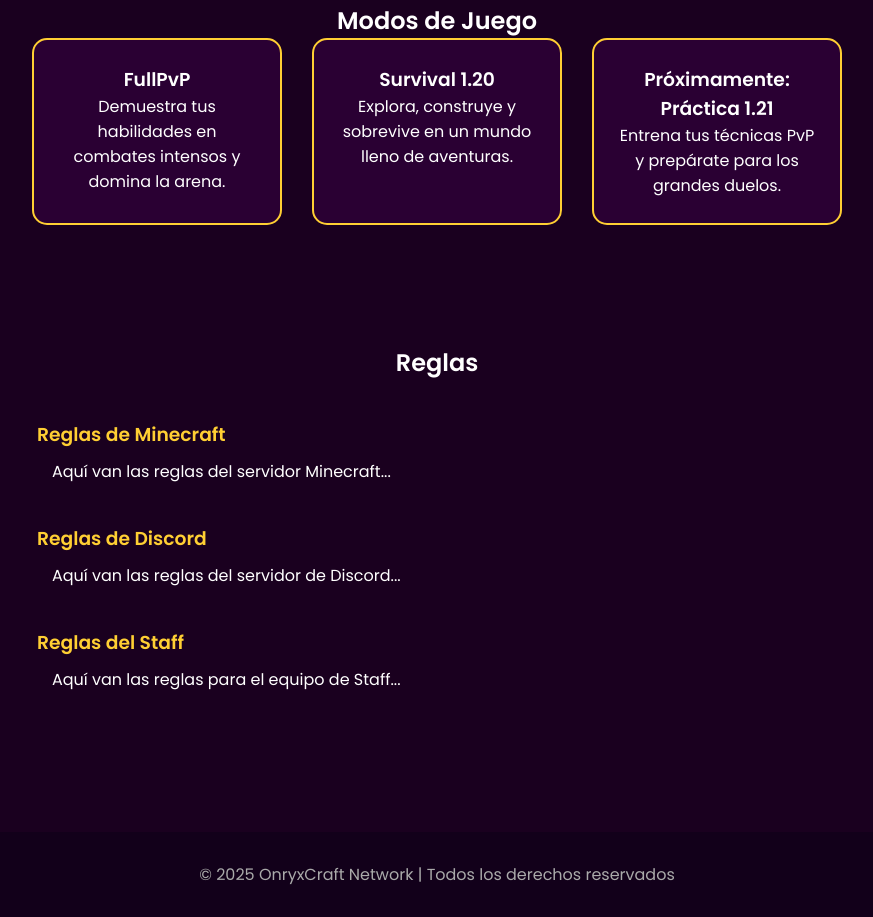
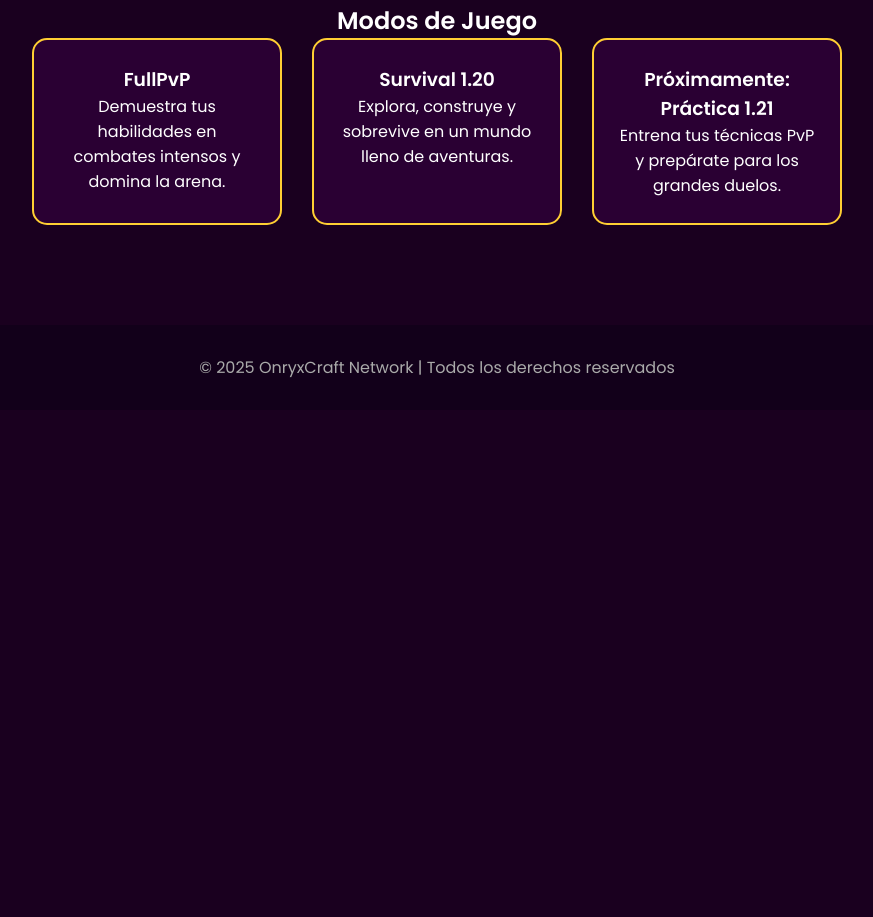
Before and after one commit to Mordwilly32/OnryxCraft.Network, a plain HTML site: page index.html in a window 1280 px wide. Shown: the part 498-1415 px from the top of the page, without its empty margins (203-1076 px from the left). After the commit the page ends 908 px from the top, so only its background shows below. Drawn offline with Linux system fonts and the light colour scheme.

Commit message:
Remove rules section and update navigation link
Removed rules section and updated link to reglas.html.

```diff
--- a/index.html
+++ b/index.html
@@ -128,26 +128,6 @@
       color: #aaa;
       margin-top: 40px;
     }
-
-    .rules-category {
-      margin: 40px auto;
-      max-width: 800px;
-      text-align: left;
-    }
-
-    .rules-category h3 {
-      color: #ffcf33;
-      margin-bottom: 10px;
-    }
-
-    .rules-category ul {
-      list-style: none;
-      padding-left: 15px;
-    }
-
-    .rules-category li {
-      margin-bottom: 8px;
-    }
   </style>
 </head>
 <body>
@@ -156,7 +136,7 @@
     <h1>OnryxCraft Network</h1>
     <nav>
       <a href="#modos">Modos</a>
-      <a href="#reglas">Reglas</a>
+      <a href="reglas.html">Reglas</a>
       <a href="https://onryxcraft.tebex.io/" target="_blank">Tienda</a>
     </nav>
   </header>
@@ -185,31 +165,6 @@
     </div>
   </section>
 
-  <section id="reglas">
-    <h2>Reglas</h2>
-
-    <div class="rules-category">
-      <h3>Reglas de Minecraft</h3>
-      <ul>
-        <li>Aquí van las reglas del servidor Minecraft...</li>
-      </ul>
-    </div>
-
-    <div class="rules-category">
-      <h3>Reglas de Discord</h3>
-      <ul>
-        <li>Aquí van las reglas del servidor de Discord...</li>
-      </ul>
-    </div>
-
-    <div class="rules-category">
-      <h3>Reglas del Staff</h3>
-      <ul>
-        <li>Aquí van las reglas para el equipo de Staff...</li>
-      </ul>
-    </div>
-  </section>
-
   <footer>
     <p>© 2025 OnryxCraft Network | Todos los derechos reservados</p>
   </footer>
```
